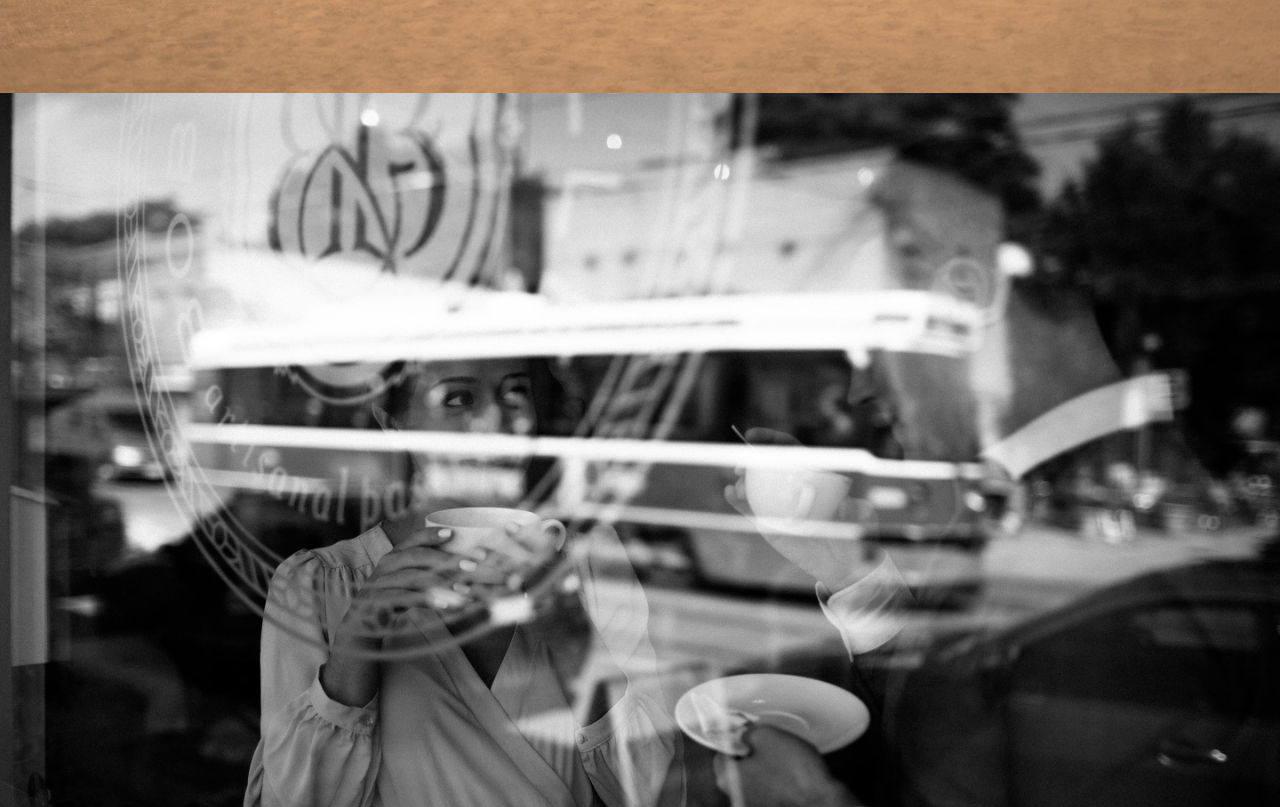
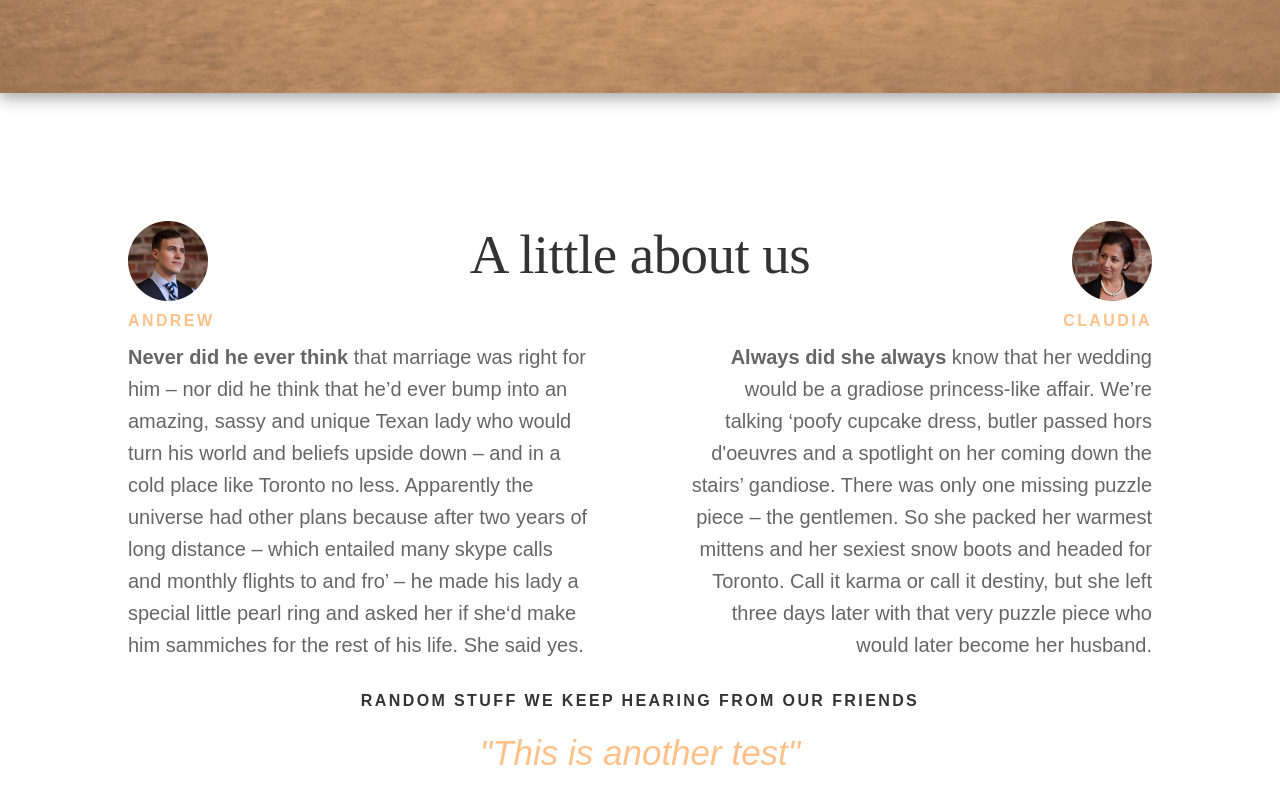
Before and after one commit to arvinsingla/ac_wedding, a website: page index.html in a window 1280 px wide. Shown: the part 760-1567 px from the top of the page. Drawn offline with Linux system fonts and the light colour scheme.

Commit message:
about us and a few other sections.

```diff
--- a/index.html
+++ b/index.html
@@ -22,6 +22,47 @@
         </div>
         <div class="row-footer text-center">
           <h5 class="show-for-large-up scroll-down">Scroll down</h5>
+        </div>
+      </div>
+    </div>
+
+    <!-- About us Details -->
+    <div class="row content about-us-content text-center">
+      <div class="small-12 medium-12 large-12 column">
+        <div class="row-content intro-text">
+          <h2>A little about us</h2>
+        </div>
+      </div>
+      <div class="small-6 medium-6 large-6 column">
+        <div class="row-content andrew-avatar">
+          <img src="images/avatar-a.png" class="avatar" data-person="andrew">
+        </div>
+      </div>
+      <div class="small-6 medium-6 large-6 column">
+        <div class="row-content claudia-avatar">
+          <img src="images/avatar-c.png" class="avatar" data-person="claudia">
+        </div>
+      </div>
+      <div class="small-12 medium-12 large-6 column">
+        <div class="row-content andrew-text avatar-text">
+          <h4 class="peach">Andrew</h4>
+          <p class="intro">
+            <strong>Never did he ever think</strong> that marriage was right for him – nor did he think that he’d ever bump into an amazing, sassy and unique Texan lady who would turn his world and beliefs upside down – and in a cold place like Toronto no less. Apparently the universe had other plans because after two years of long distance – which entailed many skype calls and monthly flights to and fro’ – he made his lady a special little pearl ring and asked her if she‘d make him sammiches for the rest of his life. She said yes.
+          </p>
+        </div>
+      </div>
+      <div class="small-12 medium-12 large-6 column">
+        <div class="row-content claudia-text avatar-text">
+          <h4 class="peach">Claudia</h4>
+          <p class="intro">
+            <strong>Always did she always</strong> know that her wedding would be a gradiose princess-like affair. We’re talking ‘poofy cupcake dress, butler passed hors d'oeuvres and a spotlight on her coming down the stairs’ gandiose. There was only one missing puzzle piece – the gentlemen. So she packed her warmest mittens and her sexiest snow boots and headed for Toronto. Call it karma or call it destiny, but she left three days later with that very puzzle piece who would later become her husband.
+          </p>
+        </div>
+      </div>
+      <div class="small-12 medium-12 large-12 column">
+        <div class="row-content quotes">
+          <h4>Random stuff we keep hearing from our friends</h4>
+          <blockquote></blockquote>
         </div>
       </div>
     </div>
--- a/js/app.js
+++ b/js/app.js
@@ -18,6 +18,45 @@ $(document).foundation();
     }
   });
   */
+
+  // Allow avatars to swap out text on mobile form factors
+  if (!matchMedia(Foundation.media_queries['large']).matches) {
+    $('img.avatar').on('click', function() {
+      if ($(this).data('person') == 'andrew') {
+        $('.claudia-avatar img').addClass('inactive');
+        $('.claudia-text').addClass('hide');
+        $('.andrew-avatar img').removeClass('inactive');
+        $('.andrew-text').removeClass('hide');
+      } else {
+        $('.claudia-avatar img').removeClass('inactive');
+        $('.claudia-text').removeClass('hide');
+        $('.andrew-avatar img').addClass('inactive');
+        $('.andrew-text').addClass('hide');
+      }
+    });
+    $('img.avatar').first().trigger('click');
+  }
+
+  // Custom quotes
+  var quotes = [
+    '“Omg you gaiz are like so cute. I wish I could own a Way-Way and be as amazing as you!”',
+    '"This is a test"',
+    '"This is another test"'
+  ];
+  // randomize the order
+  quotes.sort(function() { return 0.5 - Math.random() });
+  var quotePosition = 0;
+  $('.about-us-content blockquote').html(quotes[quotePosition]).click(function() {
+    if (quotePosition == quotes.length) {
+      quotePosition = 0;
+    } else {
+      quotePosition++;
+    }
+    // Fade out the text, update it and fade it back in.
+    $(this).fadeOut(function() {
+      $(this).html(quotes[quotePosition]).fadeIn()
+    });
+  });
 
   // Ensure each row has a higher z-index then the one below it.
   $('div.row').each(function(index) {
--- a/scss/components/_sections.scss
+++ b/scss/components/_sections.scss
@@ -28,6 +28,56 @@
     padding-bottom: rem-calc(60px);
   }
 }
+
+// About us
+
+.about-us-content {
+  padding: 10%;
+  h2 {
+    padding-bottom: rem-calc(20px);
+  }
+  h4 {
+    padding: rem-calc(10px) 0;
+  }
+  .andrew-avatar {
+    text-align: right;
+    padding-right: rem-calc(5px);
+  }
+  .claudia-avatar {
+    text-align: left;
+    padding-left: rem-calc(5px);
+  }
+  .avatar {
+    cursor: pointer;
+  }
+  blockquote {
+    cursor: pointer;
+  }
+}
+
+@media #{$large-only} {
+  .about-us-content {
+    h2 {
+      position: relative;
+      top: rem-calc(100px);
+      margin-top: rem-calc(-100px);
+    }
+    .andrew-avatar,
+    .andrew-text {
+      text-align: left;
+      padding-right: 10%;
+    }
+    .claudia-avatar,
+    .claudia-text {
+      text-align: right;
+      padding-left: 10%;
+    }
+    .avatar {
+      cursor: default;
+    }
+  }
+}
+
 
 // Wedding Details
 
```
Also changed, not shown: stylesheets/app.css.
